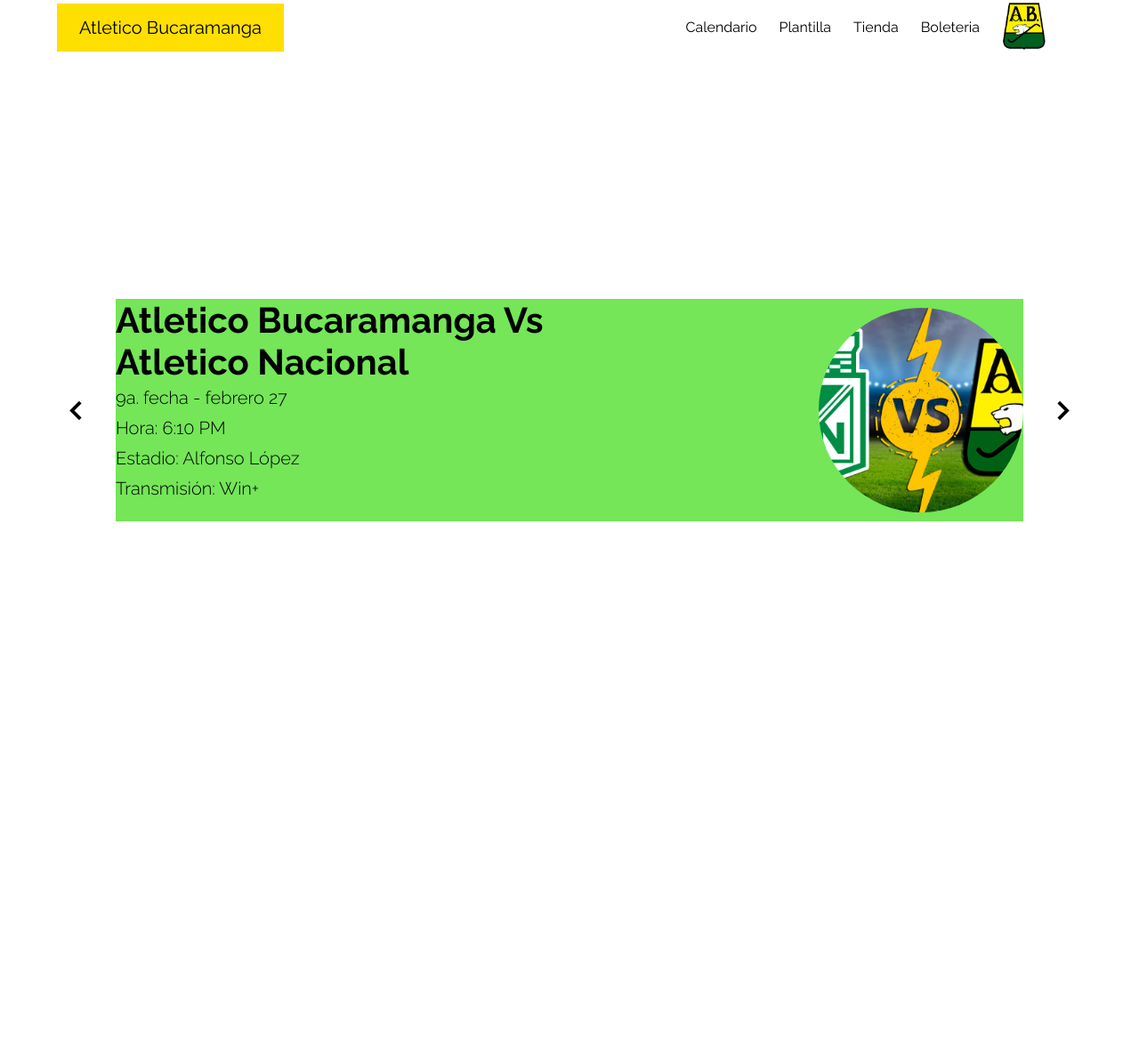
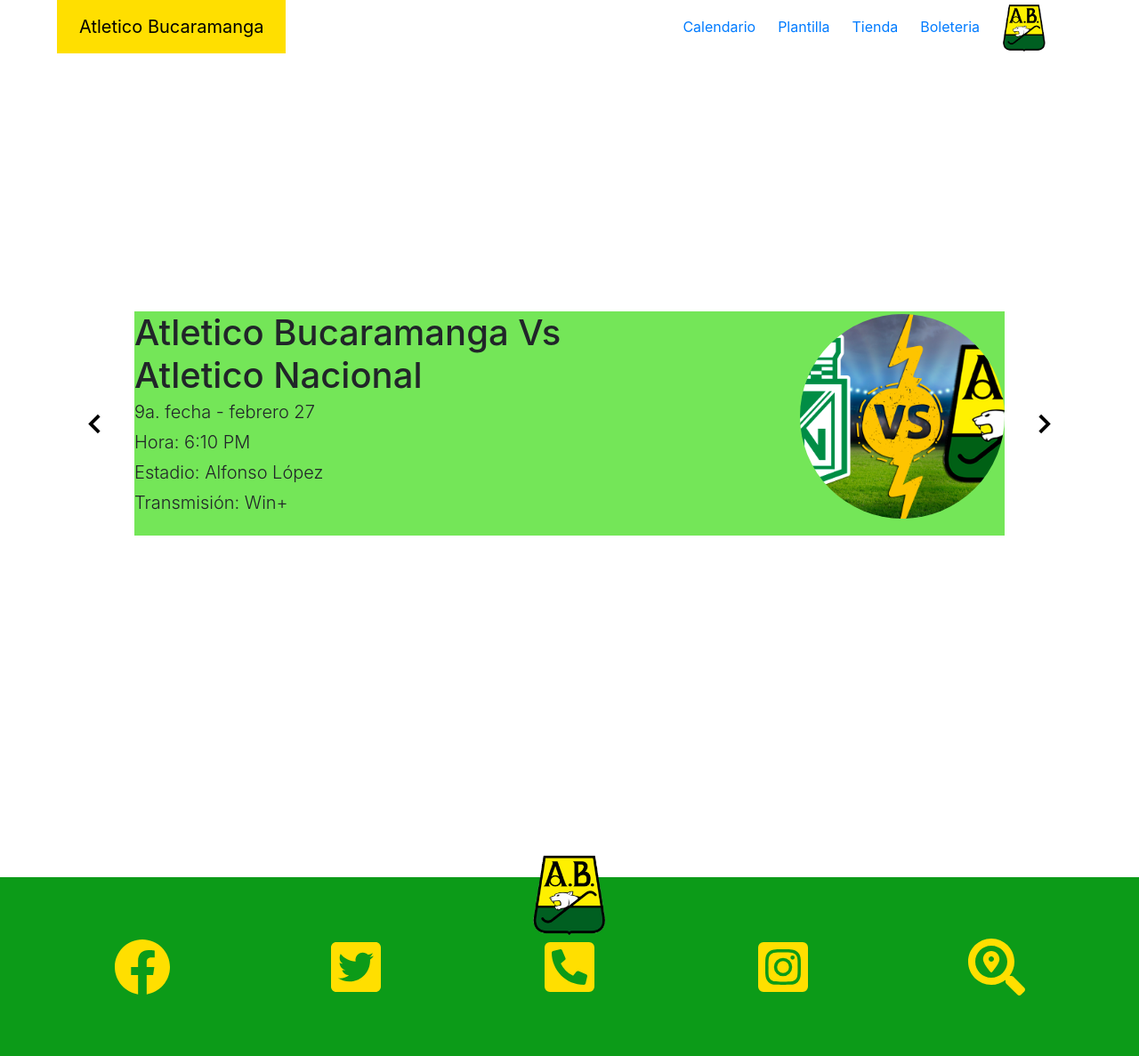
Before and after one commit to fabian017/Software_1, a PHP site: page /Proyecto/Proximos_partidos.php in a window 1280 px wide. Shown: the whole page at 89% size. Before the commit the page ends 586 px from the top, so only its background shows below. Run offline with PHP 8.4, Linux system fonts and the light colour scheme; some libraries are stand-ins or nearby versions.

Commit message:
arreglo de footer en proxi-partidos

```diff
--- a/Proyecto/Proximos_partidos.php
+++ b/Proyecto/Proximos_partidos.php
@@ -6,6 +6,17 @@
     <meta name="viewport" content="width=device-width, initial-scale=1.0">
     <title>Proximos Partidos de Atletico Bucaramanga</title>
     <link rel="stylesheet" href="css/PartidosF.css">
+    <script src="https://cdnjs.cloudflare.com/ajax/libs/font-awesome/5.13.0/js/all.min.js
+"
+></script>
+    <link href="https://fonts.googleapis.com/css2?family=Poppins:wght@300&display=swap" rel="stylesheet">
+
+    <link rel="stylesheet" href="https://maxcdn.bootstrapcdn.com/bootstrap/4.5.2/css/bootstrap.min.css">
+  <script src="https://ajax.googleapis.com/ajax/libs/jquery/3.5.1/jquery.min.js"></script>
+  <script src="https://cdnjs.cloudflare.com/ajax/libs/popper.js/1.16.0/umd/popper.min.js"></script>
+  <script src="https://maxcdn.bootstrapcdn.com/bootstrap/4.5.2/js/bootstrap.min.js"></script>
+
+
 </head>
 <body>
     <header>
@@ -89,6 +100,50 @@
         </div>
     </selection>
 
+        <div class="cont-escudo">
+            <img src="img/escudo.png" class="escudo">
+        </div>
+
+        <footer class=" contenido-foter no-margin">
+            <div class="contenedor">
+            <div class="iconos">
+                <div class="iconos-centrar icon">
+                <i class="fab fa-facebook fa-4x"></i>
+                </div>
+                <div class="iconos-centrar icon">
+                <i class="fab fa-twitter-square fa-4x"></i>
+                </div>
+                <div class="iconos-centrar icon">
+                <i class="fas fa-phone-square-alt fa-4x"></i>
+                </div>
+                <div class="iconos-centrar icon">
+                <i class="fab fa-instagram-square fa-4x"></i>
+                </div>
+                <div class="iconos-centrar icon">
+                <i class="fas fa-search-location fa-4x"></i>
+                </div>
+            </div>
+            </div>
+        </footer>
+
+        <!-- poner el jqery -->
+        <script
+        src="https://code.jquery.com/jquery-3.6.0.min.js"
+        integrity="sha256-/xUj+3OJU5yExlq6GSYGSHk7tPXikynS7ogEvDej/m4="
+        crossorigin="anonymous"></script>
+
+
+        <script>
+        $(document).ready(function(){
+
+            $('.menu-icon').click(function(){ ///llamar menu
+            $('nav').slideToggle();  // sacar el menu
+
+            })
+
+        })
+        </script>
+
     <script src="js/sliders.js"></script>
 </body>
 </html>
--- a/Proyecto/css/PartidosF.css
+++ b/Proyecto/css/PartidosF.css
@@ -174,3 +174,91 @@ a{
     }
 
 }
+
+.contenido-foter{
+    background-color: #0c9b18;
+    padding: 3rem;
+}
+.iconos{
+    display: flex;
+    justify-content: space-between;
+    align-items: center;
+}
+
+.iconos-centrar{
+    display: flex;
+    justify-content: center;
+    align-items: center;
+
+}
+@media (max-width: 600px) {
+    .iconos{
+       flex-direction: column;
+        justify-content: center;
+    }
+}
+
+.icon{
+    width: 65px;
+    height: 65px;
+    margin: 20px;
+    cursor: pointer;
+    border-radius: 10px;
+    transition: all .4s;
+}
+
+.icon:nth-child(1):hover{
+    box-shadow: 0px 0px 0px 10px #ffdf00 ;
+}
+
+.icon:nth-child(2):hover{
+   box-shadow: 0px 0px 0px 10px #ffdf00 ;
+}
+
+.icon:nth-child(3):hover{
+    box-shadow: 0px 0px 0px 10px #ffdf00 ;
+}
+.icon:nth-child(4):hover{
+    box-shadow: 0px 0px 0px 10px #ffdf00 ;
+}
+.icon:nth-child(5):hover{
+    box-shadow: 0px 0px 0px 10px #ffdf00 ;
+}
+
+
+.fa-facebook {
+    color: #ffdf00;
+}
+
+.fa-twitter-square{
+    color: #ffdf00;
+}
+
+.fa-phone-square-alt{
+    color: #ffdf00;
+}
+
+.fa-instagram-square{
+    color: #ffdf00;
+}
+
+.fa-search-location{
+    color: #ffdf00;
+}
+/** escudo   **/
+.escudo{
+    width: 8%;
+}
+
+.cont-escudo{
+    margin-top: 5rem;
+    display: flex;
+    justify-content: center;
+    margin-bottom: -4.5rem;
+}
+
+@media (max-width: 768px) {
+    .escudo{
+        display: none;
+    }
+}
```
